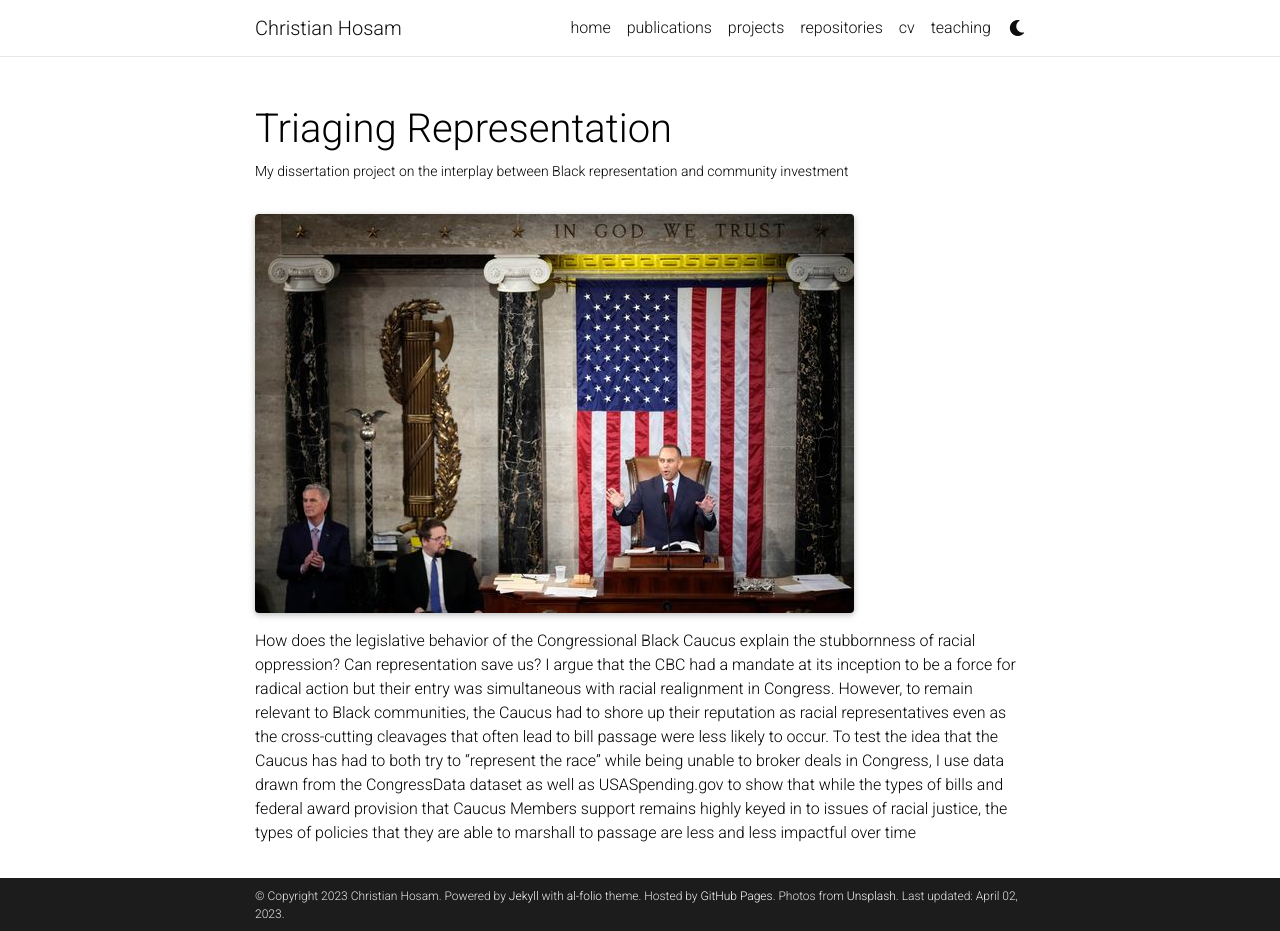
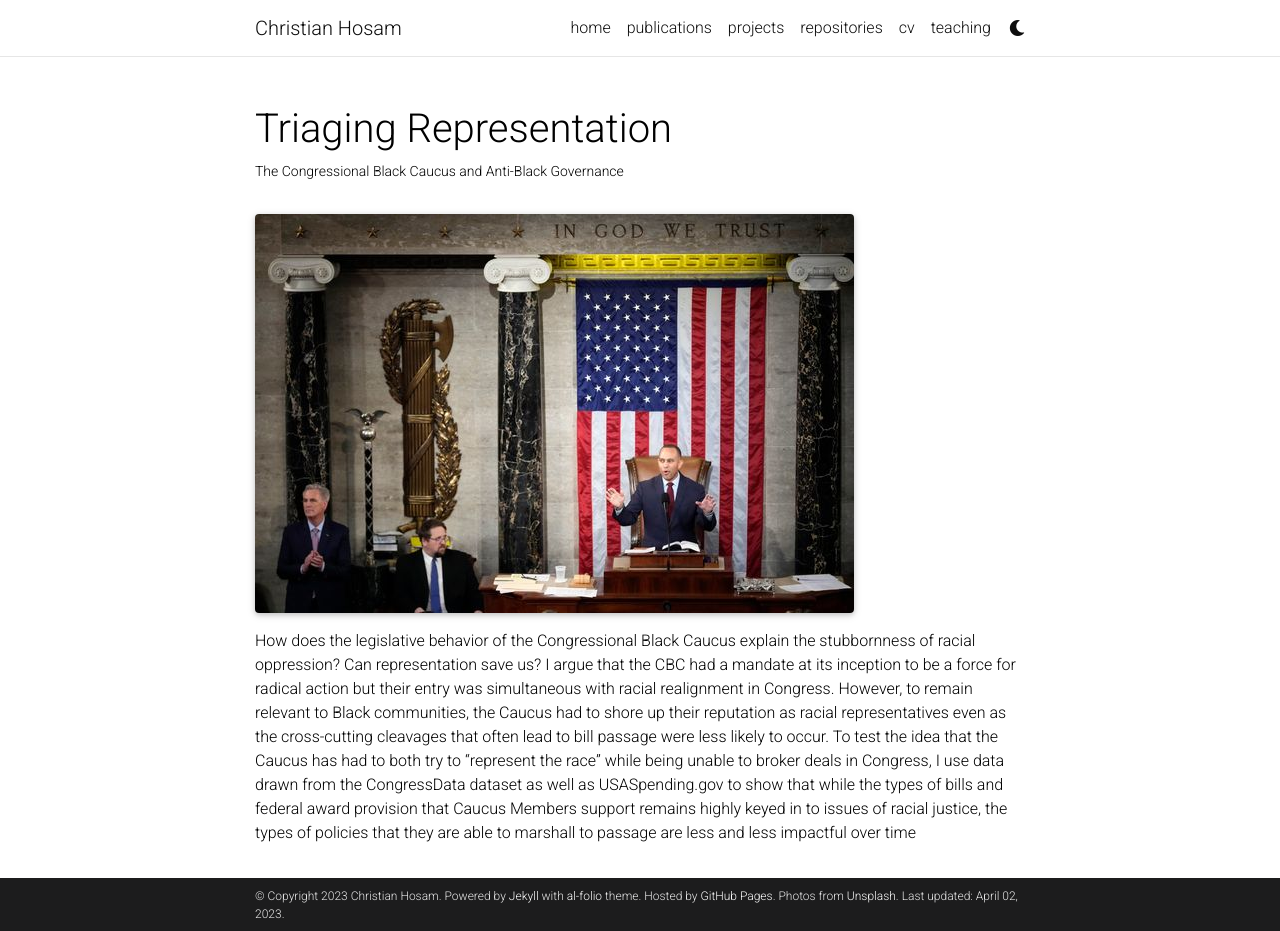
Before and after one commit to chosam2322/chosam2322.github.io, a Jekyll site: the page built from _projects/1_dissproject.md, in a window 1280 px wide and 931 px high. Built offline with Jekyll 4.4.1, drawn with Linux system fonts in a browser that asks for light colours; full-size pictures stand in for the smaller copies a plugin makes; comment, search, counter and statistics services are not loaded; a style sheet for code colours, icons or effects is not loaded.

Commit message:
Update 1_dissproject.md

```diff
--- a/_projects/1_dissproject.md
+++ b/_projects/1_dissproject.md
@@ -1,7 +1,7 @@
 ---
 layout: page
 title: Triaging Representation
-description: My dissertation project on the interplay between Black representation and community investment
+description: The Congressional Black Caucus and Anti-Black Governance
 img: assets/img/jeffries_pic.jpeg
 importance: 1
 category: Research Agenda
```
